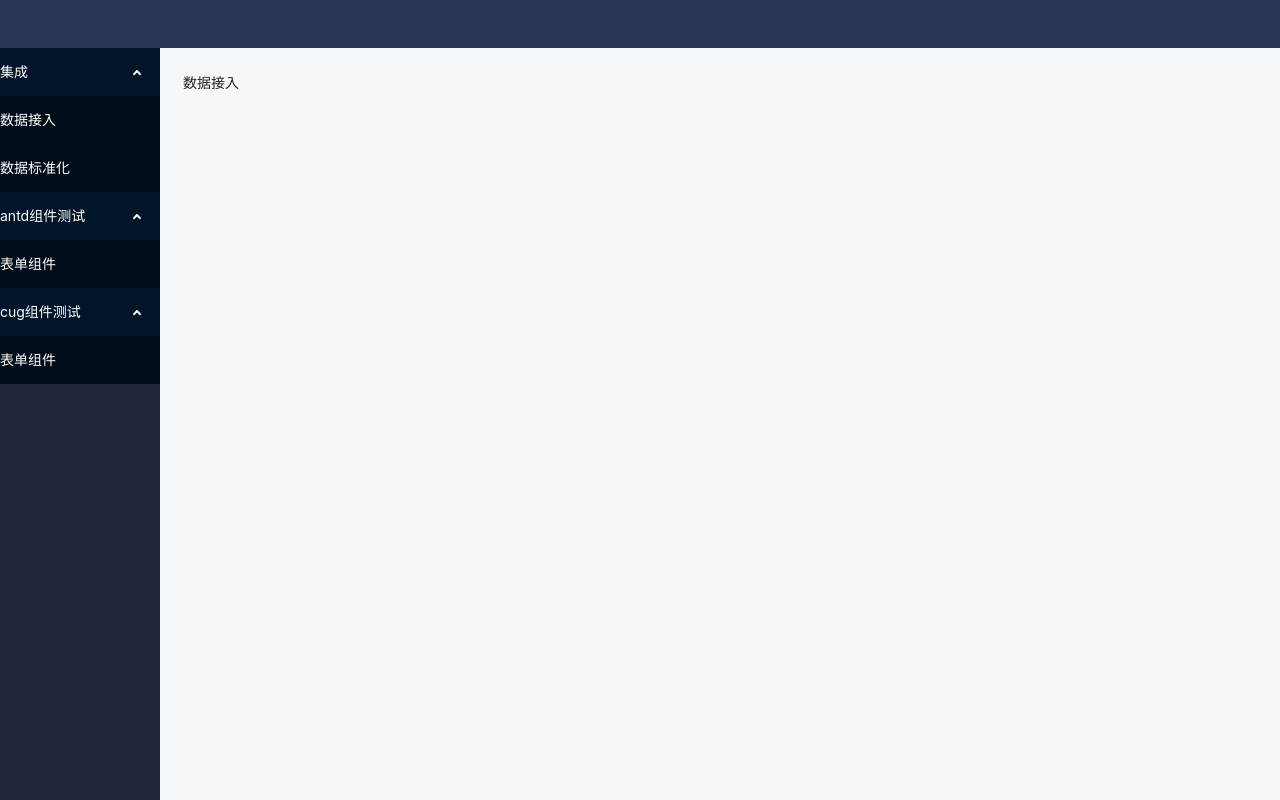
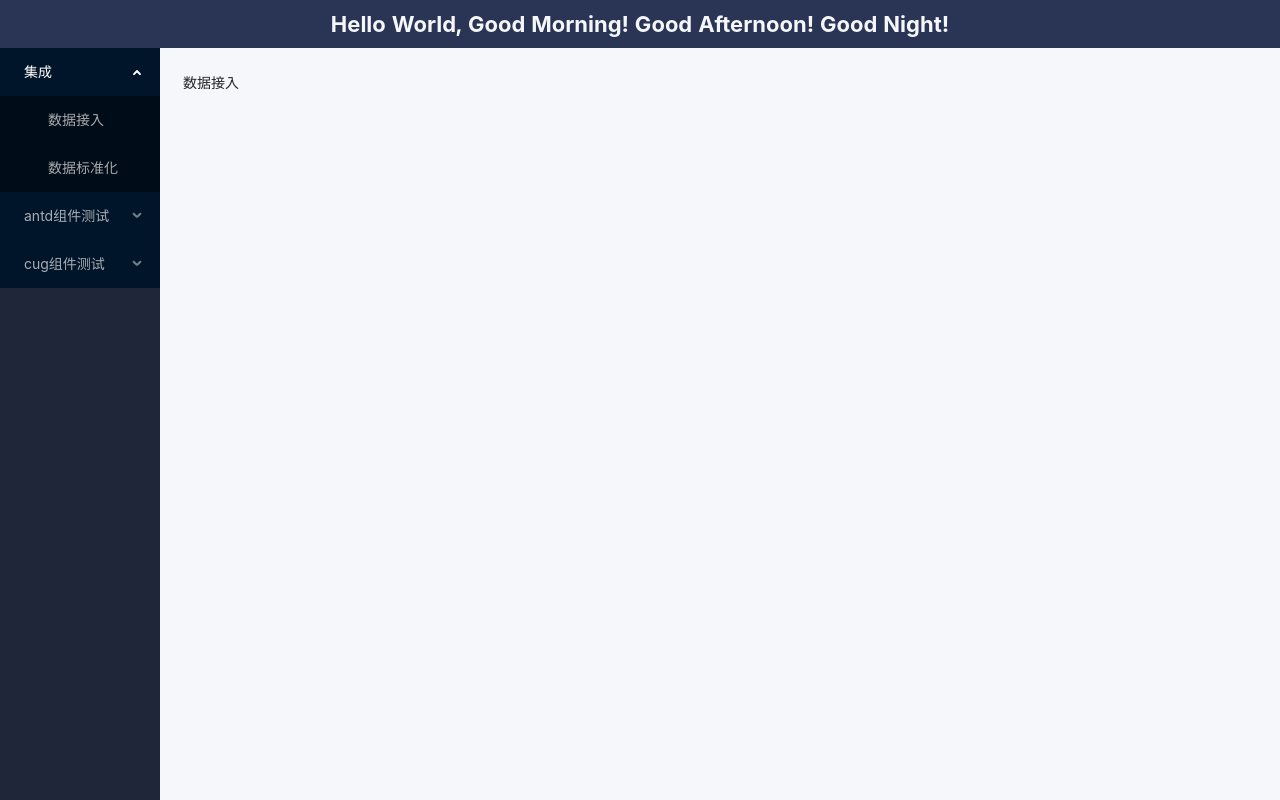
Before and after one commit to Elias-cug/react-ts-antd, a React app: page /integration/data-access in a window 1280 px wide. Both pictures are taken after a click on the element "集成". Built offline with nearby package versions, Linux system fonts and the light colour scheme.

Commit message:
修改表头和侧边栏

```diff
--- a/src/assets/css/layout.less
+++ b/src/assets/css/layout.less
@@ -12,6 +12,11 @@
 }
 
 .header {
+  line-height: 48px;
+  text-align: center;
+  font-size: 22px;
+  font-weight: 700;
+  color: #f5f7fa;
   width: 100%;
   min-width: 1263px;
   height: 48px;
--- a/src/layout/br-header/index.tsx
+++ b/src/layout/br-header/index.tsx
@@ -1,7 +1,7 @@
 import React from 'react';
 
 function Header () {
-  return <div className='header'></div>;
+  return <div className='header'>Hello World, Good Morning! Good Afternoon! Good Night!</div>;
 }
 
 export default Header;
--- a/src/layout/menu-aside/index.tsx
+++ b/src/layout/menu-aside/index.tsx
@@ -37,7 +37,29 @@ const MenuAside: FC = () => {
   return (
     <div className='menu-aside'>
       <Menu mode='inline' theme='dark'>
-        <SubMenuList router={layoutRouter}></SubMenuList>
+        {layoutRouter.map(item => {
+          if (item.children && item.children.length > 0) {
+            return (
+              <SubMenu key={item.path} title={item.meta.title}>
+                {item.children.map(item => {
+                  return (
+                    <Menu.Item key={item.path}>
+                      <Link to={item.path}>{item.meta.title}</Link>
+                    </Menu.Item>
+                  );
+                })}
+              </SubMenu>
+            );
+          } else {
+            return (
+              <Menu.Item key={item.path}>
+                <Link to={item.path}>{item.meta.title}</Link>
+              </Menu.Item>
+            );
+          }
+        })}
+
+        {/* <SubMenuList router={layoutRouter}></SubMenuList> */}
       </Menu>
     </div>
   );
```
